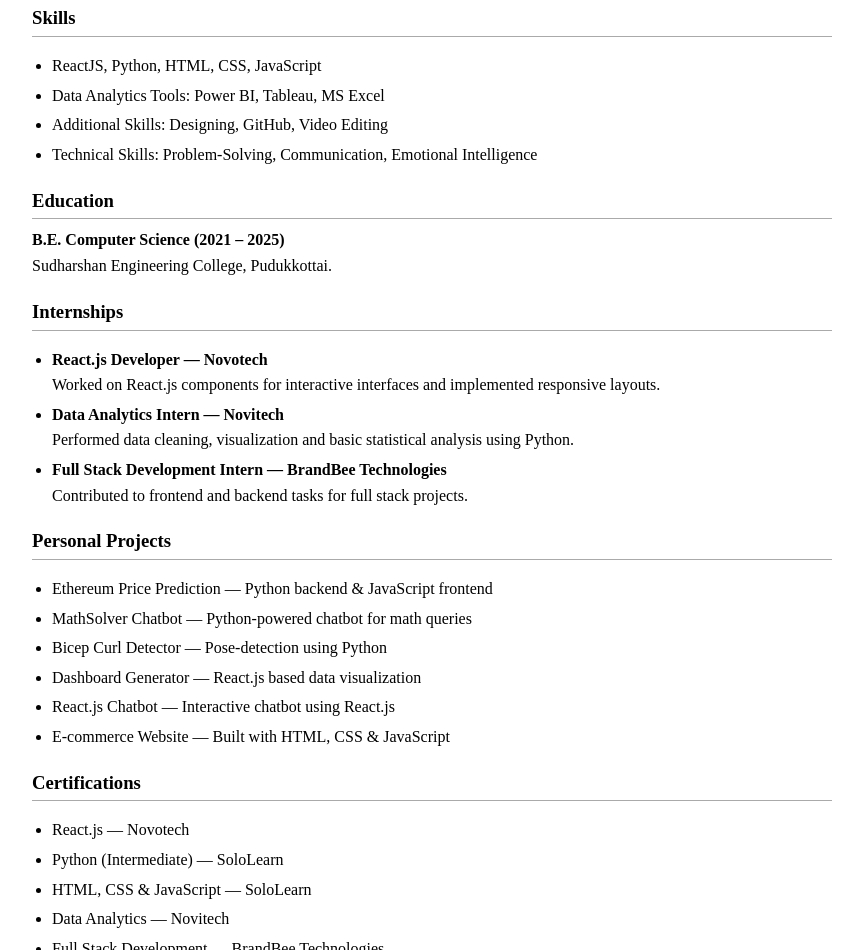
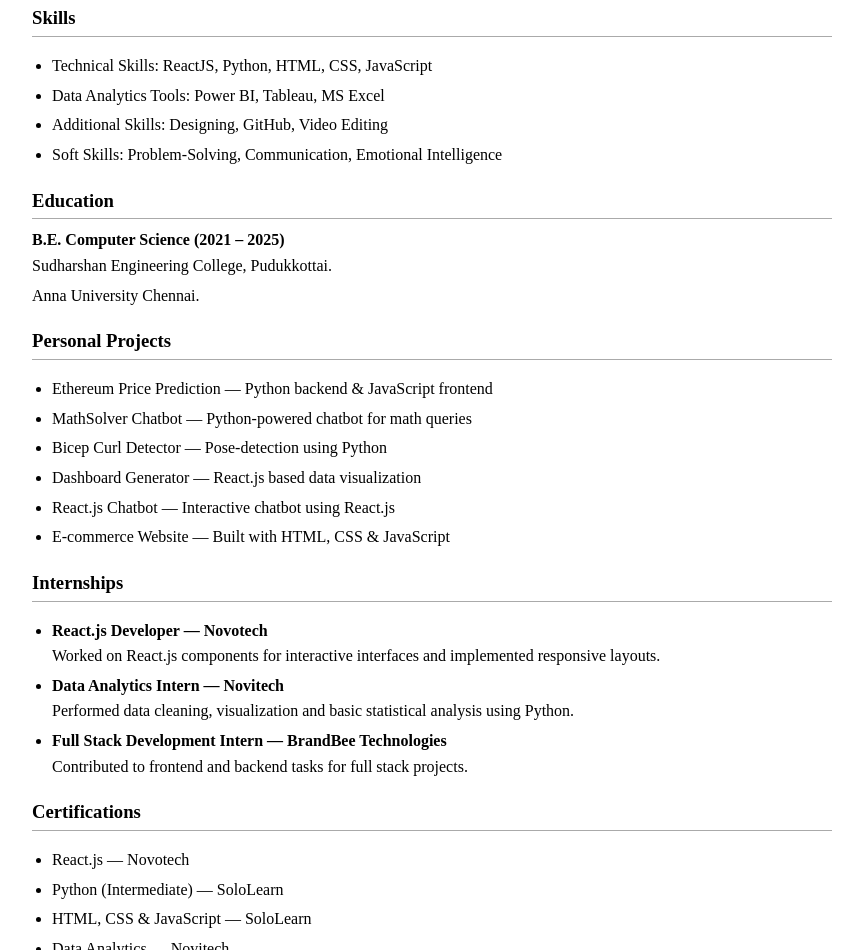
Before and after one commit to badrinath2002-lab/digital-resume, a plain HTML site: page index.html in a window 1280 px wide. Shown: the part 415-1365 px from the top of the page, without its empty margins (208-1071 px from the left). Drawn offline with Linux system fonts and the light colour scheme.

Commit message:
Update index.html

```diff
--- a/index.html
+++ b/index.html
@@ -91,15 +91,26 @@
 
     <h2>Skills</h2>
     <ul>
-      <li>ReactJS, Python, HTML, CSS, JavaScript</li>
+      <li>Technical Skills: ReactJS, Python, HTML, CSS, JavaScript</li>
       <li>Data Analytics Tools: Power BI, Tableau, MS Excel</li>
       <li>Additional Skills: Designing, GitHub, Video Editing</li>
-      <li>Technical Skills: Problem-Solving, Communication, Emotional Intelligence</li>
+      <li>Soft Skills: Problem-Solving, Communication, Emotional Intelligence</li>
     </ul>
 
     <h2>Education</h2>
     <p><strong>B.E. Computer Science (2021 – 2025)</strong><br>
     Sudharshan Engineering College, Pudukkottai.</p>
+    <p>Anna University Chennai.</p>
+
+    <h2>Personal Projects</h2>
+    <ul>
+      <li>Ethereum Price Prediction — Python backend & JavaScript frontend</li>
+      <li>MathSolver Chatbot — Python-powered chatbot for math queries</li>
+      <li>Bicep Curl Detector — Pose-detection using Python</li>
+      <li>Dashboard Generator — React.js based data visualization</li>
+      <li>React.js Chatbot — Interactive chatbot using React.js</li>
+      <li>E-commerce Website — Built with HTML, CSS & JavaScript</li>
+    </ul>
 
     <h2>Internships</h2>
     <ul>
@@ -115,15 +126,7 @@
       </li>
     </ul>
 
-    <h2>Personal Projects</h2>
-    <ul>
-      <li>Ethereum Price Prediction — Python backend & JavaScript frontend</li>
-      <li>MathSolver Chatbot — Python-powered chatbot for math queries</li>
-      <li>Bicep Curl Detector — Pose-detection using Python</li>
-      <li>Dashboard Generator — React.js based data visualization</li>
-      <li>React.js Chatbot — Interactive chatbot using React.js</li>
-      <li>E-commerce Website — Built with HTML, CSS & JavaScript</li>
-    </ul>
+
 
     <h2>Certifications</h2>
     <ul>
@@ -139,7 +142,7 @@
     <p>Tamil, English, Hindi (Intermediate)</p>
 
     <!-- PDF Download Button -->
-    <a href="Resume - Badrinath M S.pdf" class="download-btn" download="Resume - Badrinath M S.pdf">Download PDF</a>
+    <a href="Resume-BadrinathM S.pdf" class="download-btn" download="Resume-BadrinathM S.pdf">Download PDF</a>
     <br>
     <br>
   </div>
```
